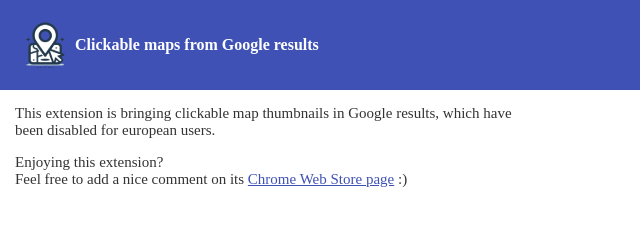
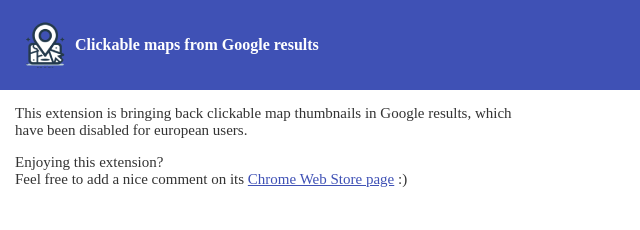
Before and after one commit to monsieurnebo/chrome-extension-google-results-clickable-map, a browser extension: page src/index.html in a window 1280 px wide. Shown: the top 230 px of the page, 0-640 px from the left. Drawn offline with Linux system fonts and the light colour scheme.

Commit message:
feat: Update wording

```diff
--- a/src/index.html
+++ b/src/index.html
@@ -11,7 +11,7 @@
 
   <main class="body">
     <p class="body__text">
-      This extension is bringing clickable map thumbnails in Google results, which have been disabled for european users.
+      This extension is bringing back clickable map thumbnails in Google results, which have been disabled for european users.
     </p>
 
     <p class="body__text">
```
